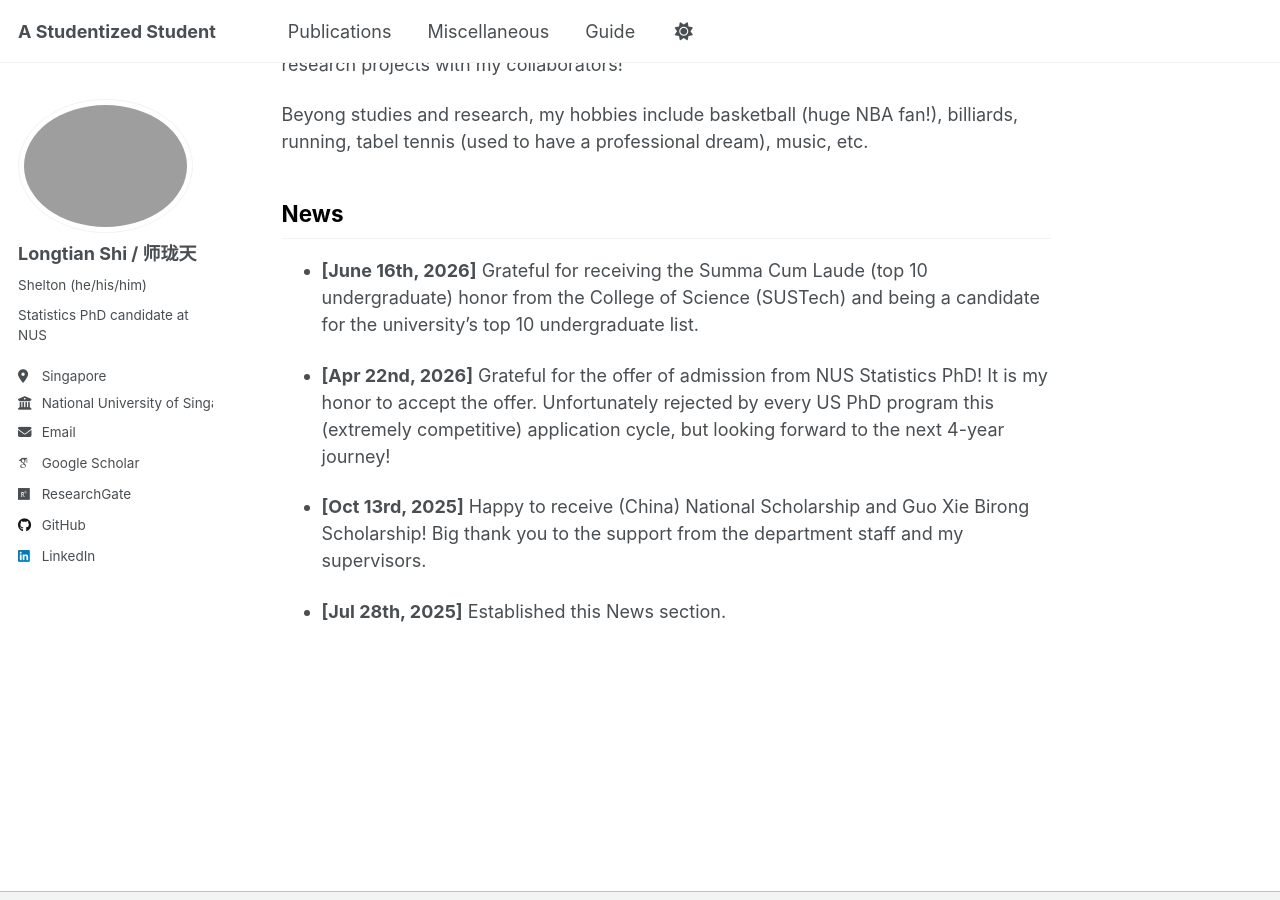
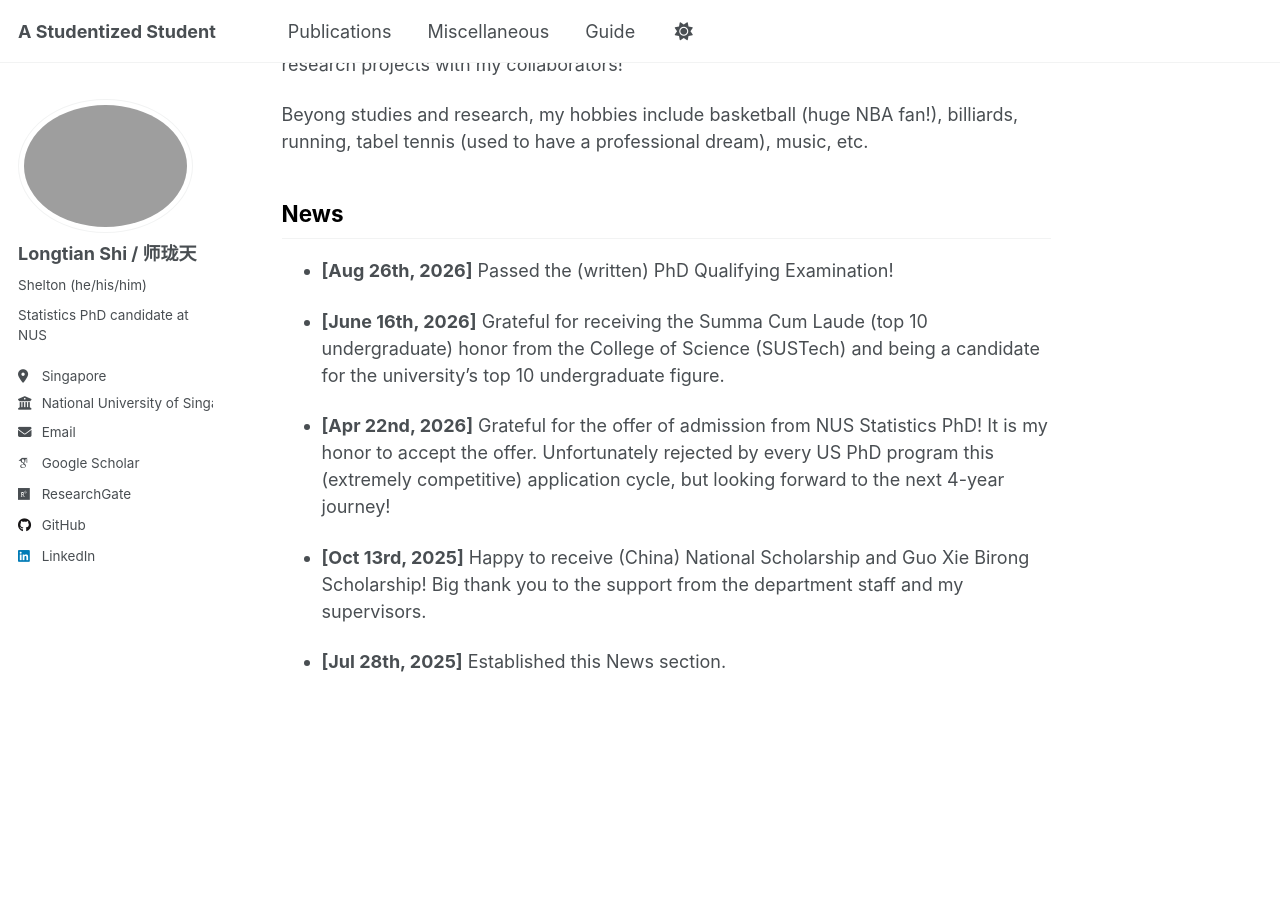
Before and after one commit to statslt/statslt.github.io, a Jekyll site: the page built from _pages/about.md, in a window 1280 px wide and 900 px high, scrolled down 697 px. Built offline with Jekyll 4.4.1, drawn with Linux system fonts in a browser that asks for light colours; some web fonts are replaced.

Commit message:
Add news entry for passing PhD Qualifying Exam
Added a new news entry about passing the PhD Qualifying Examination.

Signed-off-by: shelton <124960483+statslt@users.noreply.github.com>

```diff
--- a/_pages/about.md
+++ b/_pages/about.md
@@ -25,7 +25,9 @@ Beyong studies and research, my hobbies include basketball (huge NBA fan!), bill
 
 ## <font color = '#000000'>News</font>
 
-* **[June 16th, 2026]** Grateful for receiving the Summa Cum Laude (top 10 undergraduate) honor from the College of Science (SUSTech) and being a candidate for the university's top 10 undergraduate list.
+* **[Aug 26th, 2026]** Passed the (written) PhD Qualifying Examination!
+
+* **[June 16th, 2026]** Grateful for receiving the Summa Cum Laude (top 10 undergraduate) honor from the College of Science (SUSTech) and being a candidate for the university's top 10 undergraduate figure.
 
 * **[Apr 22nd, 2026]** Grateful for the offer of admission from NUS Statistics PhD! It is my honor to accept the offer. Unfortunately rejected by every US PhD program this (extremely competitive) application cycle, but looking forward to the next 4-year journey!
 
```
